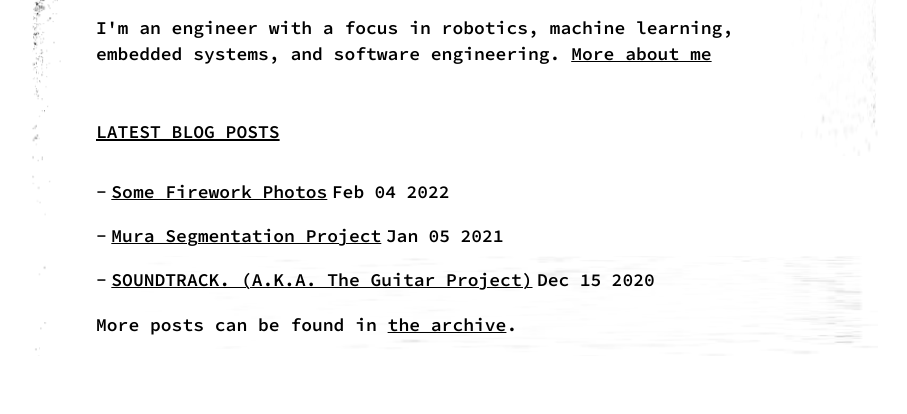
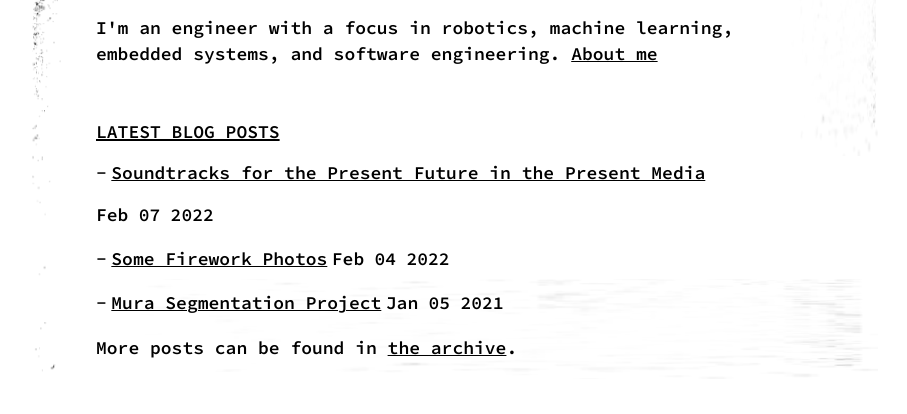
Before and after one commit to lukeboi/11ty-blog, an Eleventy site: page index.njk in a window 1280 px wide. Shown: the part 216-630 px from the top of the page, without its empty margins (187-1094 px from the left). Built offline with nearby package versions, Linux system fonts and the light colour scheme; Eleventy itself is replaced by a stand-in of ours; files that its build step writes are made by us from their sources.

Commit message:
another poast

```diff
--- a/index.njk
+++ b/index.njk
@@ -5,7 +5,7 @@ eleventyNavigation:
   order: 1
 ---
 <h1>Luke Farritor</h1>
-<p>I'm an engineer with a focus in robotics, machine learning, embedded systems, and software engineering. <a href="/about"> More about me </a></p>
+<p>I'm an engineer with a focus in robotics, machine learning, embedded systems, and software engineering. <a href="/about"> About me </a></p>
 <br>
 {% set maxPosts = collections.posts.length | min(3) %}
 <h1>Latest Blog Posts</h1>
--- /dev/null
+++ b/posts/soundtracksinthemedia.md
@@ -0,0 +1,80 @@
+---
+title: Soundtracks for the Present Future in the Present Media
+description: All the media appearances of Soundtracks for the Present Future in one place.
+date: 2022-02-07
+tags:
+  - project
+layout: layouts/post.njk
+---
+
+All the online appearances of the art exhibition "Soundtracks for the Present Future", gathered into one place.
+
+<br>
+
+# In the news
+
+[Watch now: Lincoln artist Charley Friedman creates new ‘instument’ from wired guitars - Lincoln Journal Star](https://journalstar.com/entertainment/arts-and-theatre/watch-now-lincoln-artist-charley-friedman-creates-new-instrument-from-wired-guitars/article_2686a196-9dd2-5937-8550-2df02c805f30.html)
+
+[Farritor engineers musical solution for art exhibit - UNL News](https://news.unl.edu/newsrooms/today/article/farritor-engineers-musical-solution-for-art-exhibit/)
+
+[Friday LIVE: Extra: "Soundtracks for the Present Future" extended interview - Nebraska Public Media](https://nebraskapublicmedia.org/de/series-media/friday-live-audio/standalone-audio-15896/extra-soundtracks-for-the-present-future-extended-interview-50015766/)
+
+[Everson Museum of Art features local artists in new exhibitions](https://www.waer.org/news/2022-02-07/everson-museum-of-art-features-local-artists-in-new-exhibitions)
+
+<br>
+
+# Videos - On Exhibition:
+
+[Satyagraha at The Everson](https://youtu.be/zphHwEKa_fo) __<— my personal favorite!__
+
+[Paul Barnes Performance at Bemis (with Charley/Luke/Paul/Rachel interview)](https://vimeo.com/568538356)
+
+Paul & Jeremy performance at Bemis (can't find link)
+
+[Constellation for Suspended Guitars - Nicholas Lemme](https://www.youtube.com/watch?v=roo39JGJEhQ)
+
+[Bemis install timelapse](https://www.youtube.com/watch?v=Ne4bz7w_nOc)
+
+<br>
+
+# Videos - In the studio:
+
+[Liszt’s Pater Noster Reimagined by Charley Friedman’s Soundtracks for the Present Future](https://www.youtube.com/watch?v=Alf_DJawxW8)
+
+[Bach’s Prelude in B-flat Minor as you’ve NEVER heard it!](https://www.youtube.com/watch?v=PxXGDP4kZP0)
+
+[Einstein Excerpt by Philip Glass - VR video](https://www.youtube.com/watch?v=_AXegbaxoB8)
+
+[Prelude in B flat Minor - VR video](https://www.youtube.com/watch?v=gM7x-PRQ2oo)
+
+[Solace by Joplin - VR video](https://www.youtube.com/watch?v=VNRuJGDOGoo)
+
+[Charley Friedman Studio Visit](https://www.youtube.com/watch?v=Ri-aL49-3uk)
+
+<br>
+
+# Videos - Development:
+
+[Kickstarter Video](https://www.kickstarter.com/projects/78577585/soundtrack)
+
+[Jay playtesting the guitars](https://youtu.be/b8ynyLQijDE)
+
+[Bass Demo](https://youtu.be/IlRlC-A9N20)
+
+[Paul in the studio - Bach](https://www.youtube.com/watch?v=seICsR8tfH0)
+
+<br>
+
+# Websites
+
+[Charley Friedman’s website](https://www.charleyfriedman.com/bottom-of-the-barrel-sculptures-installations-/soundtracks-for-the-present-future)
+
+[The Bemis Center’s website (Showed June-Aug 2021)](https://www.bemiscenter.org/exhibitions/charley-friedman-soundtracks)
+
+[The Everson’s website (Showing Jan-April 2022)](https://everson.org/explore/current-exhibitions/charley-friedman-soundtracks-for-the-present-future/)
+
+[Kickstarter Page](https://www.kickstarter.com/projects/78577585/soundtrack)
+
+[Luke Farritor’s website (you’re already here!)](https://lukefarritor.com/)
+
+[Greg Simon’s website](https://gregsimonmusic.com/2021/06/03/soundtracks-for-the-present-future-opens-at-the-bemis-center-for-contemporary-arts/)
```
